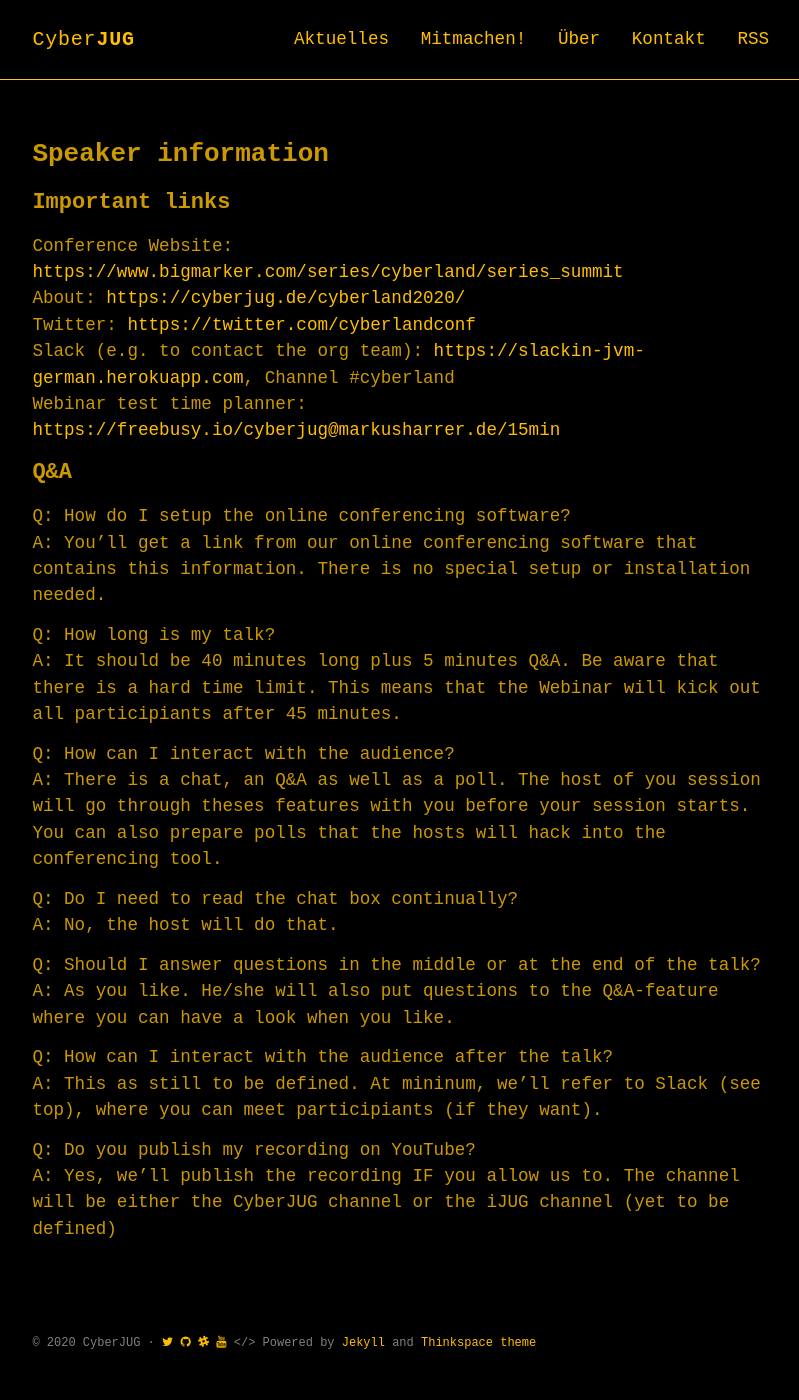
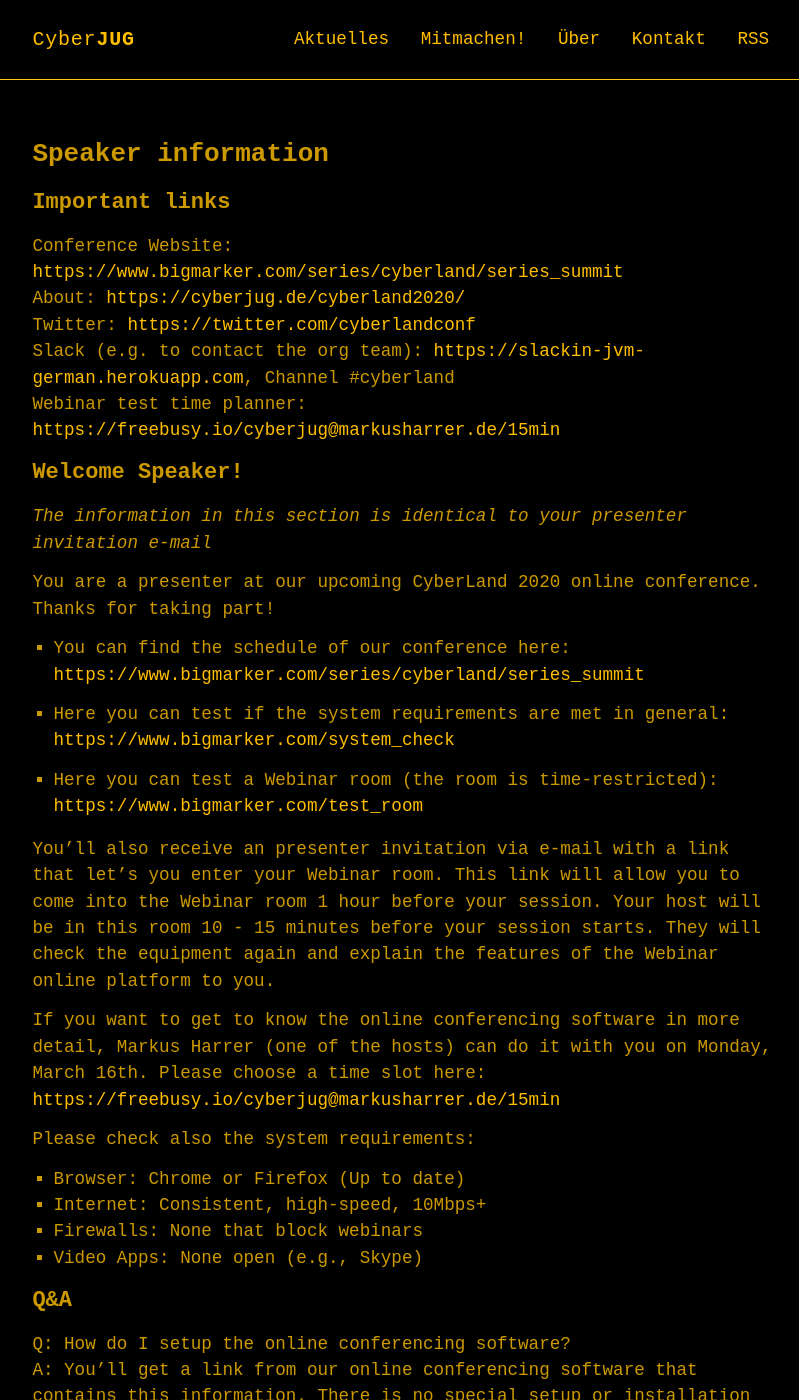
Before and after one commit to cyberjug/website, a Jekyll site: the page built from docs/cyberland/cyberland2020_speaker.md, in a window 1280 px wide and 1400 px high. Shown: the whole window, without its empty margins (234-1033 px from the left). Built offline with Jekyll 4.4.1, drawn with Linux system fonts in a browser that asks for light colours; some web fonts are replaced.

Commit message:
add more infos

```diff
--- a/docs/cyberland/cyberland2020_speaker.md
+++ b/docs/cyberland/cyberland2020_speaker.md
@@ -12,6 +12,32 @@
 Twitter: <https://twitter.com/cyberlandconf>
 Slack (e.g. to contact the org team): <https://slackin-jvm-german.herokuapp.com>, Channel #cyberland
 Webinar test time planner: <https://freebusy.io/cyberjug@markusharrer.de/15min>
+
+
+## Welcome Speaker!
+
+*The information in this section is identical to your presenter invitation e-mail*
+
+You are a presenter at our upcoming CyberLand 2020 online conference. Thanks for taking part!
+
+* You can find the schedule of our conference here: <https://www.bigmarker.com/series/cyberland/series_summit>
+
+* Here you can test if the system requirements are met in general: <https://www.bigmarker.com/system_check>
+
+* Here you can test a Webinar room (the room is time-restricted): <https://www.bigmarker.com/test_room>
+
+You'll also receive an presenter invitation via e-mail with a link that let's you enter your Webinar room.
+This link will allow you to come into the Webinar room 1 hour before your session.
+Your host will be in this room 10 - 15 minutes before your session starts.
+They will check the equipment again and explain the features of the Webinar online platform to you.
+
+If you want to get to know the online conferencing software in more detail, Markus Harrer (one of the hosts) can do it with you on Monday, March 16th. Please choose a time slot here: <https://freebusy.io/cyberjug@markusharrer.de/15min>
+
+Please check also the system requirements:
+* Browser: Chrome or Firefox (Up to date)
+* Internet: Consistent, high-speed, 10Mbps+
+* Firewalls: None that block webinars
+* Video Apps: None open (e.g., Skype)
 
 
 ## Q&A
```
